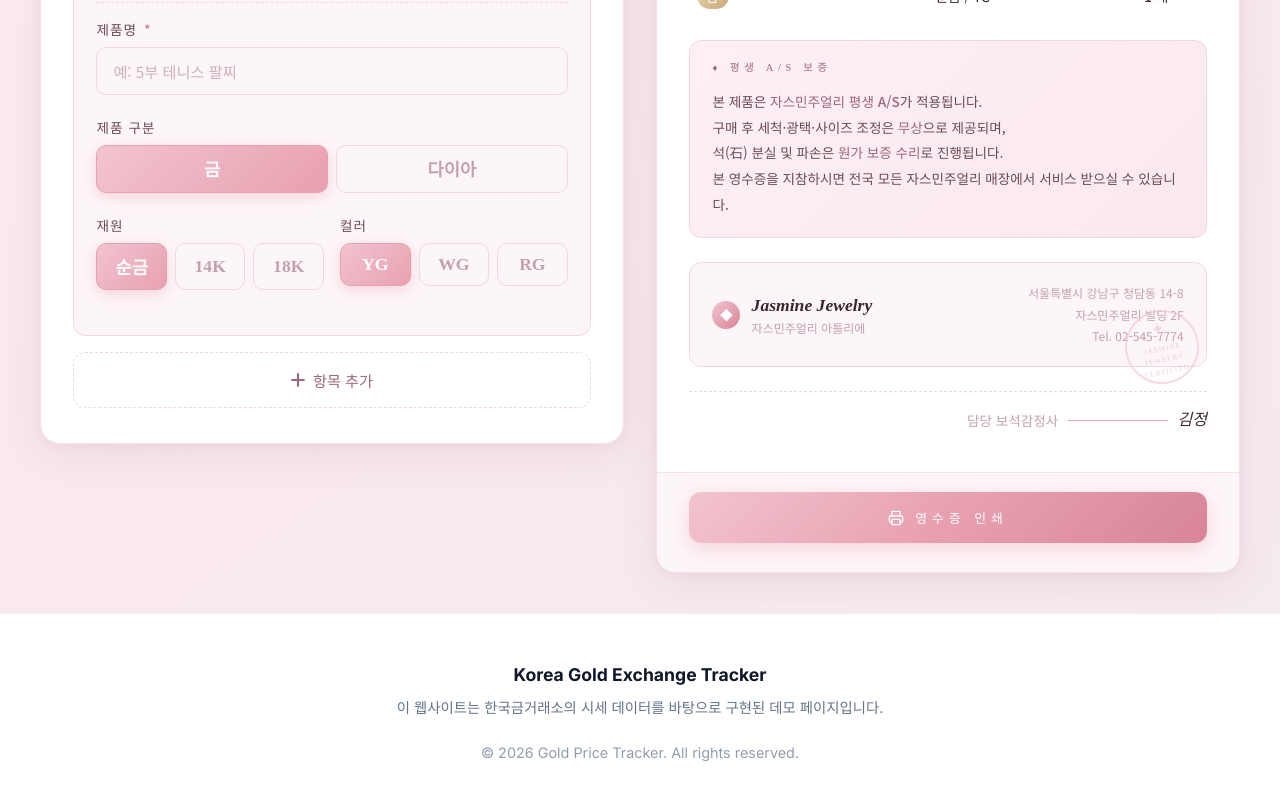
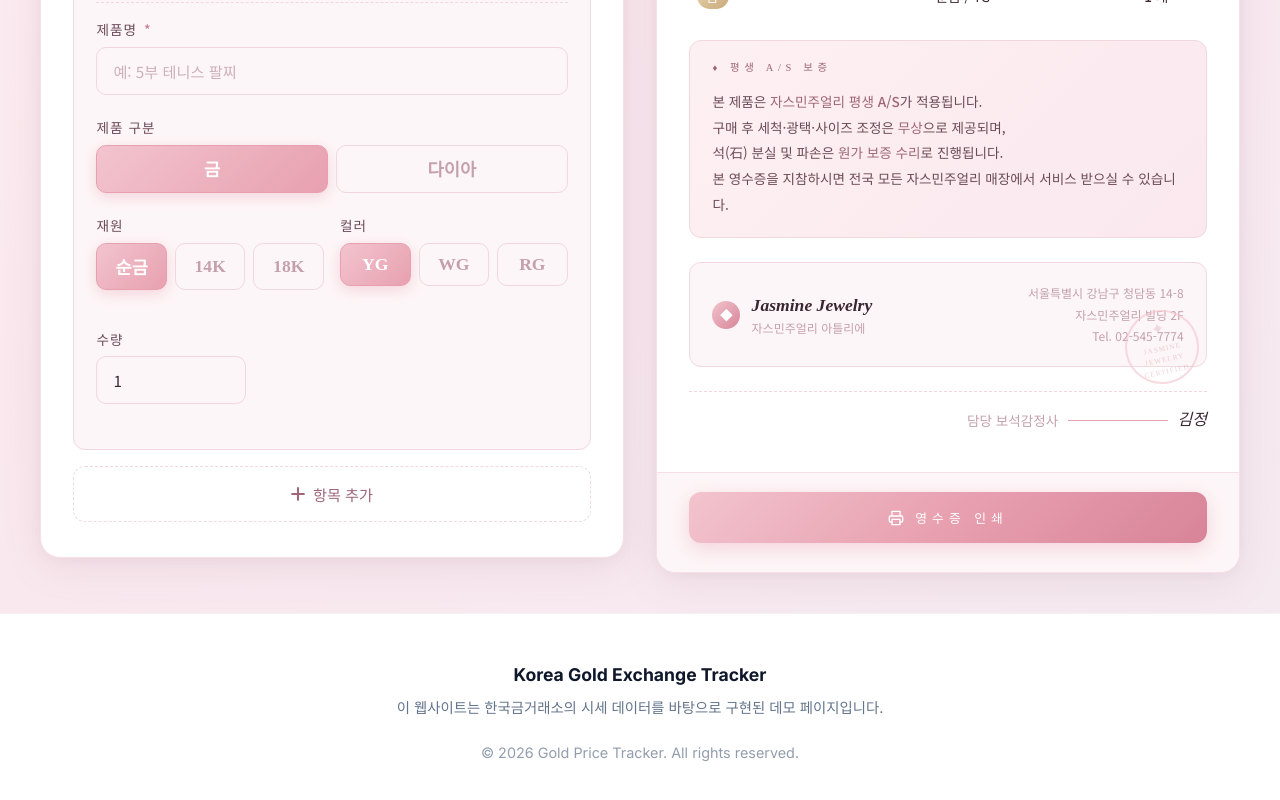
Before and after one commit to f1man/gold, a Next.js app: page /admin/invoice in a window 1280 px wide. Shown: the part 826-1626 px from the top of the page. Built offline with nearby package versions, Linux system fonts and the light colour scheme.

Commit message:
Allow quantity input for Gold items in Invoice page

```diff
--- a/src/app/admin/invoice/page.tsx
+++ b/src/app/admin/invoice/page.tsx
@@ -64,7 +64,7 @@ export default function InvoicePage() {
             updated.material = '순금';
             updated.color = 'YG';
             delete updated.size;
-            delete updated.qty;
+            updated.qty = 1;
           } else {
             updated.size = '1부';
             updated.qty = 1;
@@ -232,7 +232,10 @@ export default function InvoicePage() {
                       ))}
                     </select>
                   </div>
-                  <div className={styles.formGroup}>
+                </div>
+              )}
+
+              <div className={styles.formGroup} style={{ marginTop: '1rem' }}>
                 <label>수량</label>
                 <input
                   type="number"
@@ -241,10 +244,9 @@ export default function InvoicePage() {
                   max="999"
                   value={item.qty || 1}
                   onChange={e => updateItem(item.id, 'qty', Number(e.target.value))}
+                  style={{ maxWidth: '150px' }}
                 />
               </div>
-                </div>
-              )}
             </div>
           ))}
 
@@ -328,7 +330,7 @@ export default function InvoicePage() {
                         {item.type === '금' ? `${item.material} / ${item.color}` : item.size}
                       </td>
                       <td style={{ textAlign: 'center', fontWeight: 500 }}>
-                        {item.type === '금' ? '1 개' : `${item.qty || 1} 개`}
+                        {item.qty || 1} 개
                       </td>
                     </tr>
                   ))
```
Lines whose indentation alone changed are shown as unchanged.
